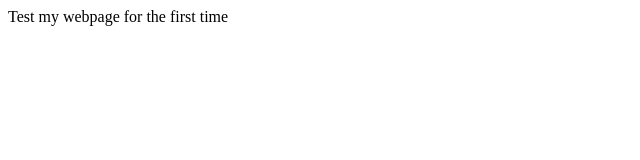
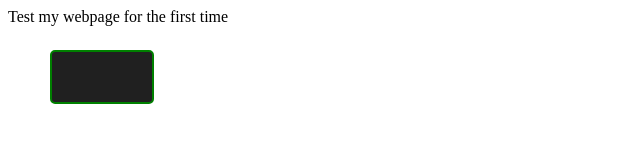
Before and after one commit to WirelessSwitcher/Studies, a plain HTML site: page index.html in a window 1280 px wide. Shown: the whole page, without its empty margins (0-640 px from the left). Drawn offline with Linux system fonts and the light colour scheme.

Commit message:
Update index.html

```diff
--- a/index.html
+++ b/index.html
@@ -7,7 +7,7 @@
 	<meta name="keywords" content="button, crawler">
 	<meta name="author" content="J. V., Andrade">
 	  <style>
-		  .myButton{
+		  #myButton{
 			  position: absolute;
 			  left: 50px;
 			  top: 50px;
```
